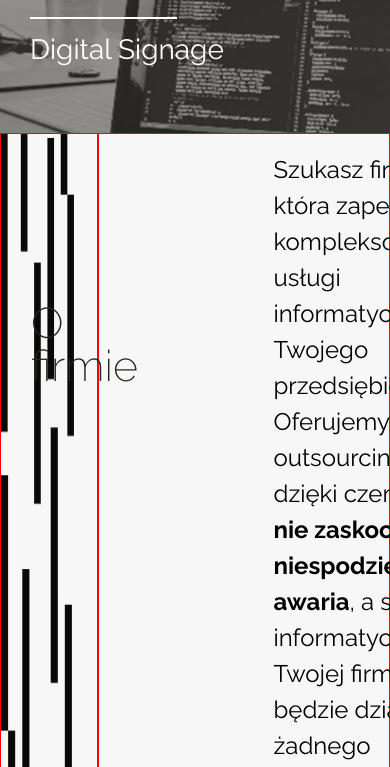
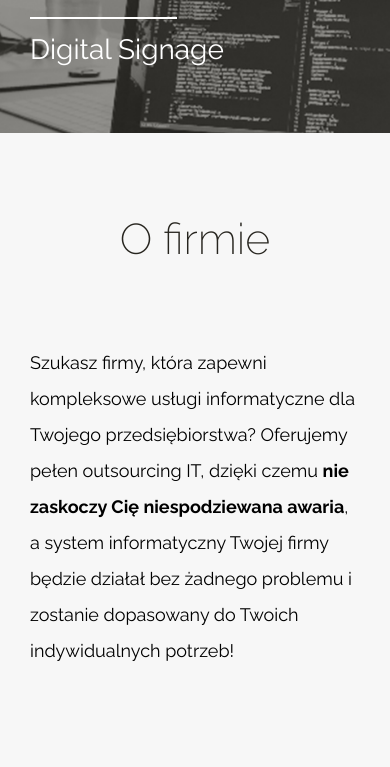
Before and after one commit to KruszynaPaulina/OT2S_psd_to_html, a website: page index.html in a window 390 px wide. Shown: the part 1560-2327 px from the top of the page. Drawn offline with nearby package versions, Linux system fonts and the light colour scheme.

```diff
--- a/sass/_main_style.scss
+++ b/sass/_main_style.scss
@@ -230,15 +230,11 @@
 /* About */
 
 .about {
-	height: 865px;
+	max-height: 865px;
 	width: 100%;
 	background-color: #f7f7f7;
 	display: flex;
 	flex-direction: row;
-}
-
-.about__cell {
-	border: 1px solid red;
 }
 
 .about__cell--one {
@@ -246,6 +242,7 @@
 	background-image: url('../images/line_about.jpg');
 	background-repeat: no-repeat;
 	background-size: contain;
+	height: 865px;
 }
 
 .about__cell--two {
@@ -276,7 +273,7 @@
 .about__article {
 	font-size: 24px;
 	line-height: 36px;
-	width: 860px;
+	max-width: 860px;
 	margin: 0 175px;
 	font-family: $font;
 	font-weight: 400;
--- a/sass/_rwd.scss
+++ b/sass/_rwd.scss
@@ -29,6 +29,10 @@
     	left: 110px;
 	}
 
+	.about__article br {
+		display: none;
+    }
+
 }
 
 @media (max-width: 1400px) {
@@ -49,11 +53,11 @@
     	font-size: 30px;
     }
 
-    .services__cell--one {
+    	/* Services, About */
+
+    .services__cell--one, .about__cell--one {
 		background-image: none;
     }
-
-    	/* Services, About */
 
     .services__side, .about__side {
     	left: 30px;
@@ -63,6 +67,8 @@
     	margin-left: 30px;
     	font-size: 28px;
     }
+
+
 
 }
 
@@ -186,6 +192,16 @@
 		width: 40%;
 	}
 
+	/* About */
+
+	.about__article {
+		margin: 0 50px;
+	}
+
+	.about__cell--one {
+		min-width: 230px;
+	}
+
 /* Focus */
 
 }
@@ -198,6 +214,14 @@
 	.header__hero {
 		width: 70%;
 	}
+
+	/* About */
+
+	.about__article {
+		margin: 0 30px;
+		font-size: 20px;
+	}
+
 
 }
 
@@ -214,6 +238,16 @@
 
 	.services__title {
     	font-size: 43px;
+	}
+
+	/* About */
+
+	.about__article {
+		font-size: 18px;
+	}
+
+	.about__cell--one {
+    	min-width: 205px;
 	}
 }
 
@@ -280,4 +314,34 @@
 		margin: 0;
 	}
 
+	.about {
+		flex-wrap: wrap;
+	}
+
+	.about__cell--one {
+		width: 100%;
+		height: 212px;
+		display: flex;
+		justify-content: center;
+		align-items: center;
+	}
+
+	.about__cell--two {
+		width: 100%;
+		height: 100%;
+		display: block;
+	}
+
+	.about__side {
+		position: static;
+	}
+
+	.about {
+    	min-height: 500px;
+	}
+
+	.about__article {
+    	margin-bottom: 100px;
+    }
+
 }
```
Also changed, not shown: css/style.css.
